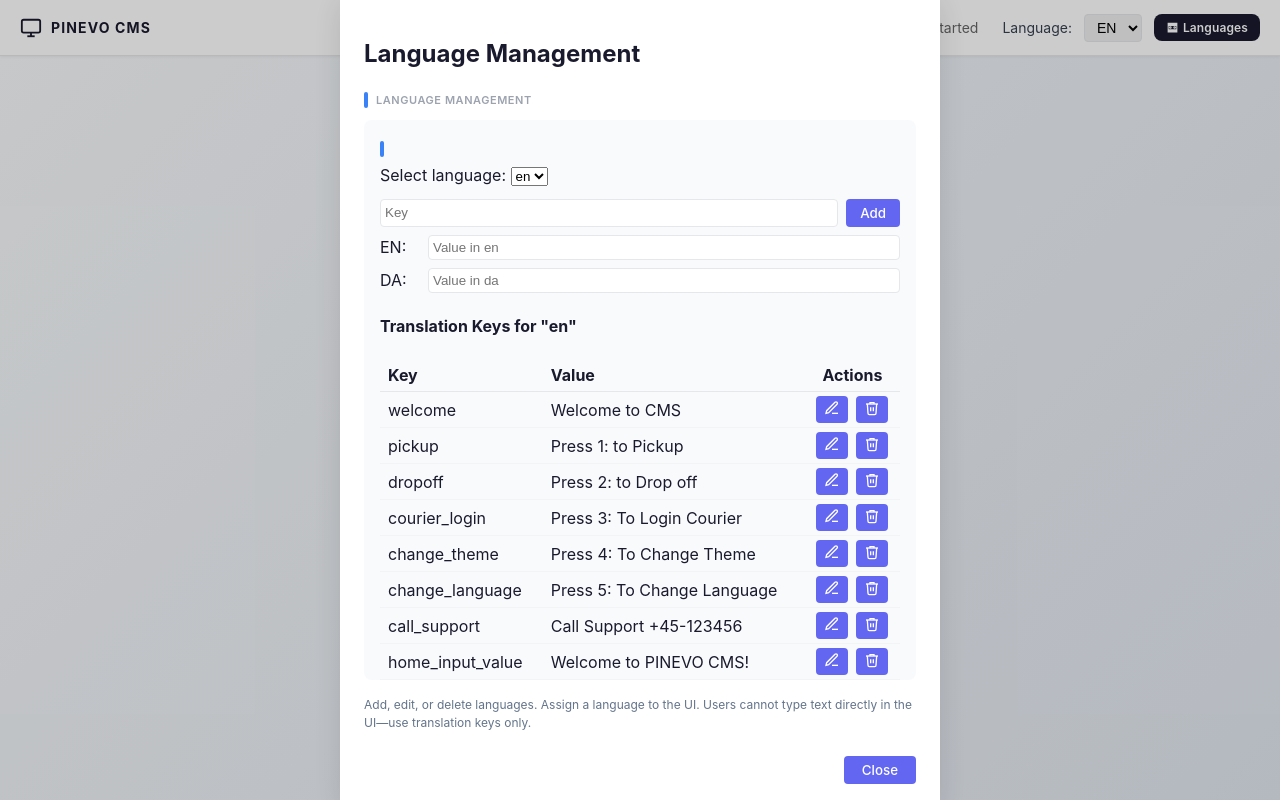
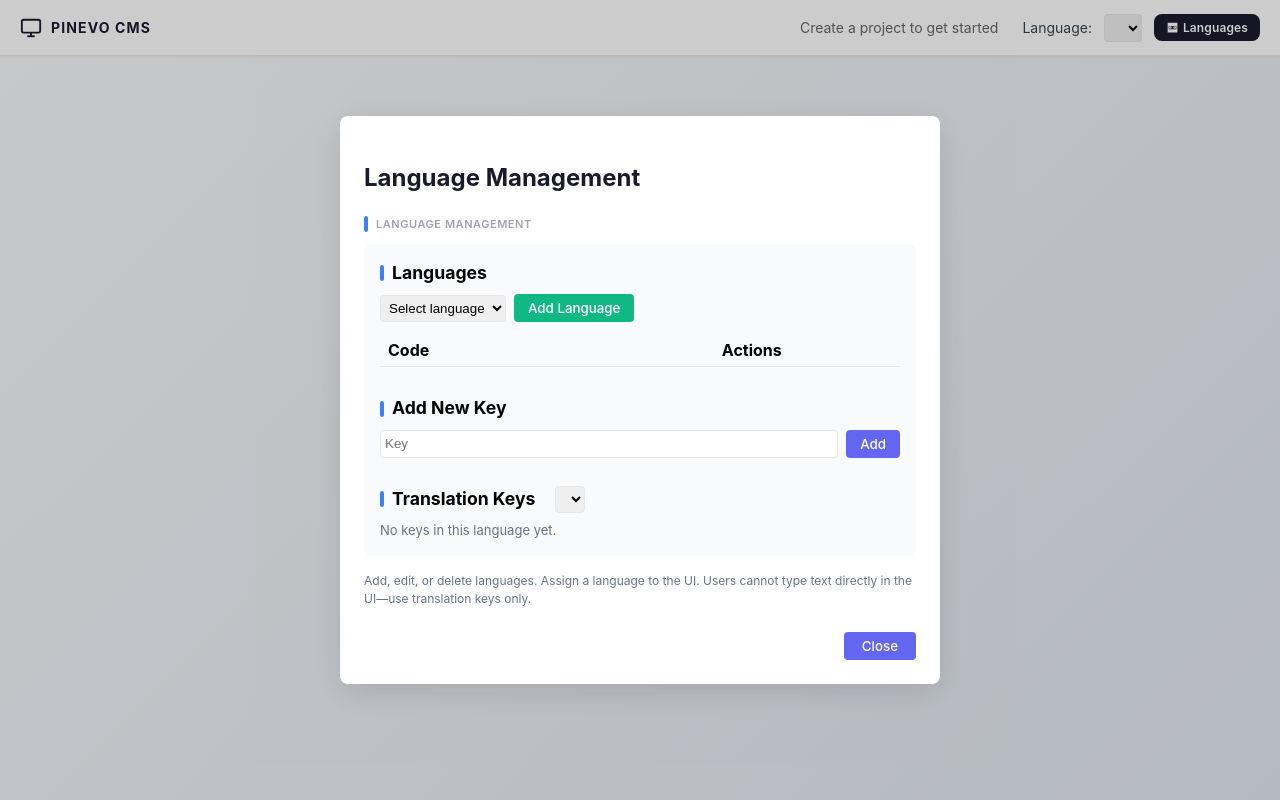
Before and after one commit to FaheemAbbas14/PINEVO_CMS, a React (Vite) app: page / in a window 1280 px wide. Both pictures are taken after a click on the button "Languages". Built offline with nearby package versions, Linux system fonts and the light colour scheme.

Commit message:
Fix: LanguageManager edit icon now works, modal UI improvements, and remove extra modal spacing

```diff
--- a/src/App.tsx
+++ b/src/App.tsx
@@ -22,12 +22,11 @@ function useLanguage() {
 function LanguageProvider({ children }: { readonly children: React.ReactNode }) {
   const [locale, setLocale] = useState<Locale>('en');
 
-  // Always use persisted translations if available, fallback to static locales
+  // Always use persisted translations; return empty string if not found
   const t = (key: string) => {
     const persisted = loadLanguageFromProject(locale);
     if (persisted && typeof persisted[key] === 'string') return persisted[key];
-    const fallback = (locales as Record<string, Record<string, string>>)[locale][key];
-    return typeof fallback === 'string' ? fallback : '';
+    return '';
   };
 
   const value = useMemo(() => ({ locale, setLocale, t }), [locale, setLocale]);
--- a/src/components/LanguageManager/LanguageManager.tsx
+++ b/src/components/LanguageManager/LanguageManager.tsx
@@ -1,103 +1,194 @@
-import React, { useState } from 'react';
-import en from '../../locales/en.json';
-import da from '../../locales/da.json';
-import { saveLanguageToProject, loadLanguageFromProject } from '../../locales/persistLanguage';
+import React, { useState, useEffect } from 'react';
+
+// ISO 639-1 language codes and names (short list, can be expanded)
+const ISO_LANGUAGES = [
+  { code: 'en', name: 'English' },
+  { code: 'da', name: 'Danish' },
+  { code: 'fr', name: 'French' },
+  { code: 'de', name: 'German' },
+  { code: 'es', name: 'Spanish' },
+  { code: 'it', name: 'Italian' },
+  { code: 'nl', name: 'Dutch' },
+  { code: 'sv', name: 'Swedish' },
+  { code: 'no', name: 'Norwegian' },
+  { code: 'fi', name: 'Finnish' },
+  { code: 'pl', name: 'Polish' },
+  { code: 'pt', name: 'Portuguese' },
+  { code: 'ru', name: 'Russian' },
+  { code: 'tr', name: 'Turkish' },
+  { code: 'zh', name: 'Chinese' },
+  { code: 'ja', name: 'Japanese' },
+  { code: 'ko', name: 'Korean' },
+];
+
+import { saveLanguageToProject, loadLanguageFromProject, removeLanguageFromProject } from '../../locales/persistLanguage';
 import type { Locale, Translations } from '../../locales/types';
 
 interface LanguageManagerProps {
   currentLocale: Locale;
-  languages: { [key: string]: Translations };
-  setLanguages: (langs: { [key: string]: Translations }) => void;
+  // languages and setLanguages are now managed internally for persistence
 }
 
-export const LanguageManager: React.FC<LanguageManagerProps> = ({ currentLocale, languages, setLanguages }) => {
-      // State for adding new key/values for all languages
-      const [newKey, setNewKey] = useState('');
-      const [newLangValues, setNewLangValues] = useState<{ [lang: string]: string }>(() => {
-        const obj: { [lang: string]: string } = {};
-        Object.keys(languages).forEach(lang => { obj[lang] = ''; });
-        return obj;
-      });
-      const [addError, setAddError] = useState('');
-    // Edit translation key
+
+export const LanguageManager: React.FC<LanguageManagerProps> = ({ currentLocale }) => {
+    // Handler to start editing a translation key
     const handleEditTranslation = (key: string) => {
       setEditingKey(key);
       setEditKeyValue(key);
-      setEditValueValue(translationValues[key] || '');
+      setEditValueValue(languages[selectedLang]?.[key] || '');
     };
+  // State for all languages, loaded from persistent storage on mount
+  const [languages, setLanguages] = useState<{ [key: string]: Translations }>({});
+  const [newLang, setNewLang] = useState('');
+  const [langError, setLangError] = useState('');
+  const [newKey, setNewKey] = useState('');
+  const [newLangValues, setNewLangValues] = useState<{ [lang: string]: string }>({});
+  const [addError, setAddError] = useState('');
+  const [selectedLang, setSelectedLang] = useState<string>(currentLocale);
+  // State for editing translation keys/values
+  const [editingKey, setEditingKey] = useState<string | null>(null);
+  const [editKeyValue, setEditKeyValue] = useState('');
+  const [editValueValue, setEditValueValue] = useState('');
 
 
-    // Delete translation key and persist to file (in-memory for browser)
+  // Load all persisted languages from localStorage on mount
+  useEffect(() => {
+    const loaded: { [key: string]: Translations } = {};
+    for (let i = 0; i < localStorage.length; i++) {
+      const key = localStorage.key(i);
+      if (key && key.startsWith('project_lang_') && key.endsWith('.json')) {
+        const lang = key.replace('project_lang_', '').replace('.json', '');
+        loaded[lang] = loadLanguageFromProject(lang);
+      }
+    }
+    setLanguages(loaded);
+    // Set selectedLang to first available or default
+    if (Object.keys(loaded).length > 0) {
+      setSelectedLang(Object.keys(loaded)[0]);
+    }
+  }, []);
+
+  // Keep newLangValues in sync with languages
+  useEffect(() => {
+    const obj: { [lang: string]: string } = {};
+    Object.keys(languages).forEach(lang => { obj[lang] = ''; });
+    setNewLangValues(obj);
+  }, [languages]);
+
+
+  // Delete translation key and persist to storage
   const handleDeleteTranslation = (key: string) => {
-      const updated: Translations = { ...translationValues };
+    const updated: Translations = { ...languages[selectedLang] };
     delete updated[key];
-      setLanguages({ ...languages, [selectedLang]: updated });
+    const newLanguages = { ...languages, [selectedLang]: updated };
+    setLanguages(newLanguages);
     saveLanguageToProject(selectedLang, updated);
-      if (selectedLang === 'en') {
-        Object.assign(en, updated);
-      } else if (selectedLang === 'da') {
-        Object.assign(da, updated);
-      }
     if (editingKey === key) setEditingKey(null);
   };
 
-    // Save translation key edits and persist to file (in-memory for browser)
+  // Save translation key edits and persist to storage
   const handleSaveTranslation = (oldKey: string) => {
-      let updated: Translations = { ...translationValues };
+    let updated: Translations = { ...languages[selectedLang] };
     // If key changed, delete old and add new
     if (editKeyValue !== oldKey) {
       delete updated[oldKey];
     }
     updated[editKeyValue] = editValueValue;
-      setLanguages({ ...languages, [selectedLang]: updated });
+    const newLanguages = { ...languages, [selectedLang]: updated };
+    setLanguages(newLanguages);
     saveLanguageToProject(selectedLang, updated);
-      if (selectedLang === 'en') {
-        Object.assign(en, updated);
-      } else if (selectedLang === 'da') {
-        Object.assign(da, updated);
-      }
     setEditingKey(null);
     setEditKeyValue('');
     setEditValueValue('');
   };
-  const [selectedLang, setSelectedLang] = useState<string>(currentLocale);
+  // Add new language from dropdown
+  const handleAddLanguage = () => {
+    const lang = newLang.trim();
+    if (!lang) {
+      setLangError('Language code required');
+      return;
+    }
+    if (languages[lang]) {
+      setLangError('Language already exists');
+      return;
+    }
+    // Copy all keys from any existing language, values empty
+    const allKeys = Array.from(new Set(Object.values(languages).flatMap(obj => Object.keys(obj))));
+    const newLangObj: Translations = {};
+    allKeys.forEach(k => { newLangObj[k] = ''; });
+    const updated = { ...languages, [lang]: newLangObj };
+    setLanguages(updated);
+    saveLanguageToProject(lang, newLangObj);
+    setNewLang('');
+    setLangError('');
+    setSelectedLang(lang);
+  };
 
-  // Load persisted language keys on mount or language change
-  React.useEffect(() => {
-    const loaded: { [key: string]: Translations } = {};
-    Object.keys(languages).forEach(lang => {
-      loaded[lang] = { ...languages[lang], ...loadLanguageFromProject(lang) };
-    });
-    setLanguages(loaded);
-  }, []);
+
+  // (Edit language code functionality removed)
+
+  // Delete language
+  const handleDeleteLanguage = (lang: string) => {
+    const updated = { ...languages };
+    delete updated[lang];
+    setLanguages(updated);
+    removeLanguageFromProject(lang);
+    if (selectedLang === lang) setSelectedLang(Object.keys(updated)[0] || '');
+  };
+
+  // (Removed: old effect that merged persisted keys)
 
   // Get keys for selected language
   const translationKeys = Object.keys(languages[selectedLang] || {});
   const translationValues = languages[selectedLang] || {};
 
 
-  // Edit translation key/value
-  const [editingKey, setEditingKey] = useState<string | null>(null);
-  const [editKeyValue, setEditKeyValue] = useState('');
-  const [editValueValue, setEditValueValue] = useState('');
+
 
   return (
     <div className="language-manager">
-      <h3>Languages</h3>
-      <div style={{ marginBottom: 12 }}>
-        <label htmlFor="language-select">Select language: </label>
+      {/* Section: Languages */}
+      <section style={{ marginBottom: 28 }}>
+        <h3 style={{ marginBottom: 8, color: '#000', fontWeight: 'bold' }}>Languages</h3>
+        <div style={{ display: 'flex', gap: 8, alignItems: 'center', marginBottom: 12 }}>
           <select
-          id="language-select"
-          value={selectedLang}
-          onChange={e => setSelectedLang(e.target.value)}
+            value={newLang}
+            onChange={e => setNewLang(e.target.value)}
+            style={{ padding: 4, border: '1px solid #e5e7eb', borderRadius: 4, minWidth: 120 }}
           >
-          {Object.keys(languages).map((lang) => (
-            <option key={lang} value={lang}>{lang}</option>
+            <option value="">Select language</option>
+            {ISO_LANGUAGES.filter(l => !languages[l.code]).map(l => (
+              <option key={l.code} value={l.code}>{l.name} ({l.code})</option>
             ))}
           </select>
+          <button onClick={handleAddLanguage} style={{ padding: '6px 14px', borderRadius: 4, border: 'none', background: '#10b981', color: '#fff', fontWeight: 500, cursor: 'pointer' }}>Add Language</button>
         </div>
+        {langError && <div style={{ color: 'red', fontSize: 12, marginBottom: 8 }}>{langError}</div>}
+        <table style={{ width: '100%', borderCollapse: 'collapse' }}>
+          <thead>
+            <tr>
+              <th style={{ textAlign: 'left', borderBottom: '1px solid #e5e7eb', padding: '4px 8px', color: '#000', fontWeight: 'bold' }}>Code</th>
+              <th style={{ borderBottom: '1px solid #e5e7eb', padding: '4px 8px', color: '#000', fontWeight: 'bold' }}>Actions</th>
+            </tr>
+          </thead>
+          <tbody>
+            {Object.keys(languages).map(lang => (
+              <tr key={lang}>
+                <td style={{ padding: '4px 8px' }}>{lang}</td>
+                <td style={{ padding: '4px 8px' }}>
+                  <button onClick={() => handleDeleteLanguage(lang)} title="Delete" style={{ color: 'red', background: 'none', border: 'none', cursor: 'pointer', verticalAlign: 'middle', display: 'inline-flex', alignItems: 'center' }}>
+                    <svg width="18" height="18" viewBox="0 0 24 24" fill="none" stroke="currentColor" strokeWidth="2"><polyline points="3 6 5 6 21 6" /><path d="M19 6l-1 14a2 2 0 0 1-2 2H8a2 2 0 0 1-2-2L5 6" /><path d="M10 11v6M14 11v6" /><path d="M9 6V4h6v2" /></svg>
+                  </button>
+                </td>
+              </tr>
+            ))}
+          </tbody>
+        </table>
+      </section>
 
-      {/* Add new key/values for all languages */}
+      {/* Section: Add New Key (for all languages) */}
+      <section style={{ marginBottom: 28 }}>
+        <h3 style={{ marginBottom: 8, color: '#000', fontWeight: 'bold' }}>Add New Key</h3>
         <form
           onSubmit={e => {
             e.preventDefault();
@@ -114,13 +205,11 @@ export const LanguageManager: React.FC<LanguageManagerProps> = ({ currentLocale,
               setAddError('Value required for all languages.');
               return;
             }
-          // Save to all languages
-          const updatedLangs = { ...languages };
-          Object.keys(updatedLangs).forEach(lang => {
-            updatedLangs[lang] = { ...updatedLangs[lang], [newKey]: newLangValues[lang] };
+            // Save to all languages, ensuring key-value is set for each
+            const updatedLangs: { [lang: string]: Translations } = {};
+            Object.keys(languages).forEach(lang => {
+              updatedLangs[lang] = { ...languages[lang], [newKey]: newLangValues[lang] };
               saveLanguageToProject(lang, updatedLangs[lang]);
-            if (lang === 'en') Object.assign(en, updatedLangs[lang]);
-            if (lang === 'da') Object.assign(da, updatedLangs[lang]);
             });
             setLanguages(updatedLangs);
             setNewKey('');
@@ -161,18 +250,32 @@ export const LanguageManager: React.FC<LanguageManagerProps> = ({ currentLocale,
           ))}
           {addError && <span style={{ color: 'red', fontSize: 12 }}>{addError}</span>}
         </form>
+      </section>
 
-      <div style={{ marginTop: 20 }}>
-        <h4>Translation Keys for "{selectedLang}"</h4>
+      {/* Section: Translation Keys for selected language */}
+      <section>
+        <div style={{ display: 'flex', alignItems: 'center', gap: 8, marginBottom: 8 }}>
+          <h3 style={{ margin: 0, color: '#000', fontWeight: 'bold' }}>Translation Keys</h3>
+          <select
+            id="language-select"
+            value={selectedLang}
+            onChange={e => setSelectedLang(e.target.value)}
+            style={{ marginLeft: 12, padding: 4, border: '1px solid #e5e7eb', borderRadius: 4 }}
+          >
+            {Object.keys(languages).map((lang) => (
+              <option key={lang} value={lang}>{lang}</option>
+            ))}
+          </select>
+        </div>
         {translationKeys.length === 0 ? (
           <div style={{ color: '#64748b', fontSize: 13 }}>No keys in this language yet.</div>
         ) : (
           <table style={{ width: '100%', borderCollapse: 'collapse', marginTop: 8 }}>
             <thead>
               <tr>
-                <th style={{ textAlign: 'left', borderBottom: '1px solid #e5e7eb', padding: '4px 8px' }}>Key</th>
-                <th style={{ textAlign: 'left', borderBottom: '1px solid #e5e7eb', padding: '4px 8px' }}>Value</th>
-                <th style={{ borderBottom: '1px solid #e5e7eb', padding: '4px 8px' }}>Actions</th>
+                <th style={{ textAlign: 'left', borderBottom: '1px solid #e5e7eb', padding: '4px 8px', color: '#000', fontWeight: 'bold' }}>Key</th>
+                <th style={{ textAlign: 'left', borderBottom: '1px solid #e5e7eb', padding: '4px 8px', color: '#000', fontWeight: 'bold' }}>Value</th>
+                <th style={{ borderBottom: '1px solid #e5e7eb', padding: '4px 8px', color: '#000', fontWeight: 'bold' }}>Actions</th>
               </tr>
             </thead>
             <tbody>
@@ -230,7 +333,7 @@ export const LanguageManager: React.FC<LanguageManagerProps> = ({ currentLocale,
             </tbody>
           </table>
         )}
-      </div>
+      </section>
     </div>
   );
 };
--- a/src/components/RightSidebar/RightSidebar.tsx
+++ b/src/components/RightSidebar/RightSidebar.tsx
@@ -90,8 +90,9 @@ const modalStyles = {
     borderRadius: 8,
     padding: 24,
     width: 'auto',
-    height: 'auto',
-    maxHeight: '40vh',
+    // Remove fixed height and maxHeight for dynamic sizing
+    // height: 'auto',
+    // maxHeight: '40vh',
     overflowY: 'visible' as React.CSSProperties['overflowY'],
     display: 'inline-block',
   },
@@ -121,18 +122,29 @@ export default function RightSidebar() {
 
   // Language management state
 
-  // Load languages from localStorage if available, else fallback to initialLocales
+  // Load all languages from localStorage (not just initialLocales)
   const getPersistedLocales = () => {
     const langs: { [key: string]: Translations } = {};
-    for (const lang of Object.keys(initialLocales)) {
-      const persisted = loadLanguageFromProject(lang);
-      langs[lang] = Object.keys(persisted).length > 0 ? persisted : getLocaleByKey(lang);
+    for (let i = 0; i < localStorage.length; i++) {
+      const key = localStorage.key(i);
+      if (key && key.startsWith('project_lang_') && key.endsWith('.json')) {
+        const lang = key.replace('project_lang_', '').replace('.json', '');
+        langs[lang] = loadLanguageFromProject(lang);
+      }
     }
     return langs;
   };
 
   const [languages, setLanguages] = useState<{ [key: string]: Translations }>(getPersistedLocales());
   const [showLangModal, setShowLangModal] = useState(false);
+
+  // Always reload languages from persistent storage when opening the add-key modal
+  const openLangModal = () => {
+    const persisted = getPersistedLocales();
+    setLanguages(persisted);
+    setNewLangValues(Object.fromEntries(Object.keys(persisted).map(l => [l, ''])));
+    setShowLangModal(true);
+  };
   const [newLangKey, setNewLangKey] = useState('');
   const [newLangValues, setNewLangValues] = useState<{ [lang: string]: string }>({});
   const [langTargetField, setLangTargetField] = useState<string>('');
@@ -439,7 +451,7 @@ if (typeof globalThis !== 'undefined' && !(globalThis as any).__writeLangFile) {
                           type="button"
                           className="btn-add-lang"
                           style={{ padding: '2px 8px', fontSize: 18, fontWeight: 700, borderRadius: 4, border: '1px solid #e5e7eb', background: '#f3f4f6', cursor: 'pointer' }}
-                          onClick={() => { setLangTargetField(field.key); setNewLangKey(''); setNewLangValues(Object.fromEntries(Object.keys(languages).map(l => [l, '']))); setShowLangModal(true); }}
+                          onClick={() => { setLangTargetField(field.key); setNewLangKey(''); openLangModal(); }}
                           title="Add new language string"
                         >+
                         </button>
@@ -590,9 +602,9 @@ if (typeof globalThis !== 'undefined' && !(globalThis as any).__writeLangFile) {
         contentLabel="Add New Language String"
         ariaHideApp={false}
       >
-        <div style={{ display: 'flex', flexDirection: 'column', gap: 12 }}>
+        <div>
           <h3 style={{ marginBottom: 16, color: '#000', fontWeight: 'bold' }}>Add New Key for Language</h3>
-          <div style={{ flex: 1, overflowY: 'auto' }}>
+          <div style={{ overflowY: 'auto' }}>
             <div className="property-field">
               <label htmlFor="new-lang-key-input">Key</label>
               <input
@@ -618,7 +630,7 @@ if (typeof globalThis !== 'undefined' && !(globalThis as any).__writeLangFile) {
               </div>
             ))}
           </div>
-          <div style={{ display: 'flex', gap: 8, marginTop: 16 }}>
+          <div style={{ display: 'flex', gap: 8, marginTop: 0 }}>
             <button
               type="button"
               className="btn-save-lang"
--- a/src/components/TopBar/TopBar.tsx
+++ b/src/components/TopBar/TopBar.tsx
@@ -1,6 +1,7 @@
-import { useState } from 'react';
+import { useState, useEffect } from 'react';
 import { LanguageManagementModal } from './LanguageManagementModal';
 import { locales as initialLocales } from '../../locales';
+import { loadLanguageFromProject } from '../../locales/persistLanguage';
 import type { Locale, Translations } from '../../locales/types.d';
 import { useLanguage } from '../../App';
 
@@ -43,6 +44,18 @@ export default function TopBar({ onOpenSimulator }: TopBarProps) {
     // Language management modal state
     const [showLangModal, setShowLangModal] = useState(false);
     const [languages, setLanguages] = useState<{ [key: string]: Translations }>(initialLocales);
+    // Always reload languages from persistent storage on every render
+    useEffect(() => {
+      const loaded: { [key: string]: Translations } = {};
+      for (let i = 0; i < localStorage.length; i++) {
+        const key = localStorage.key(i);
+        if (key && key.startsWith('project_lang_') && key.endsWith('.json')) {
+          const lang = key.replace('project_lang_', '').replace('.json', '');
+          loaded[lang] = loadLanguageFromProject(lang);
+        }
+      }
+      setLanguages(loaded);
+    }, [showLangModal]);
     const { locale, setLocale } = useLanguage();
 
   const handleBLEConnect = (device: BLEDevice) => {
@@ -317,7 +330,7 @@ export default function TopBar({ onOpenSimulator }: TopBarProps) {
 
         <LanguageManagementModal
           isOpen={showLangModal}
-          onClose={() => setShowLangModal(false)}
+          onClose={() => { setShowLangModal(false); reloadLanguagesFromStorage(); }}
           locale={locale}
           languages={languages}
           setLanguages={setLanguages}
--- a/src/locales/da.json
+++ /dev/null
@@ -1,10 +0,0 @@
-{
-  "welcome": "Velkommen til CMS",
-  "pickup": "Tryk 1: for at afhente",
-  "dropoff": "Tryk 2: for at aflevere",
-  "courier_login": "Tryk 3: for at logge ind som kurér",
-  "change_theme": "Tryk 4: for at skifte tema",
-  "change_language": "Tryk 5: for at skifte sprog",
-  "call_support": "Ring til support +45-123456",
-  "home_input_value": "Velkommen til PINEVO CMS!"
-}
--- a/src/locales/en.json
+++ /dev/null
@@ -1,10 +0,0 @@
-{
-  "welcome": "Welcome to CMS",
-  "pickup": "Press 1: to Pickup",
-  "dropoff": "Press 2: to Drop off",
-  "courier_login": "Press 3: To Login Courier",
-  "change_theme": "Press 4: To Change Theme",
-  "change_language": "Press 5: To Change Language",
-  "call_support": "Call Support +45-123456",
-  "home_input_value": "Welcome to PINEVO CMS!"
-}
```
Also changed, not shown: src/locales/index.ts (+2 -6 lines), src/services/exportService.ts (+7 -8 lines). Lines whose indentation alone changed are shown as unchanged.
